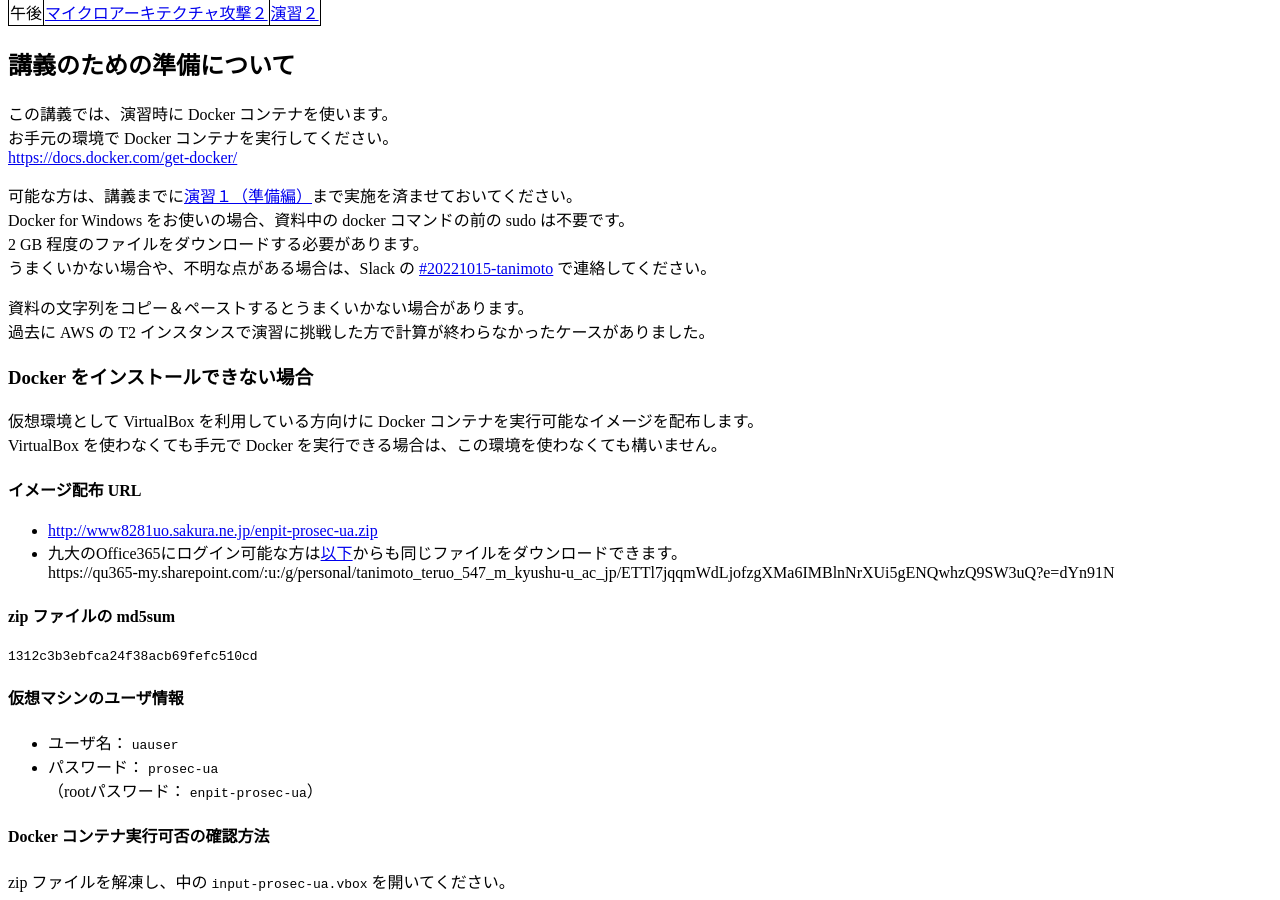
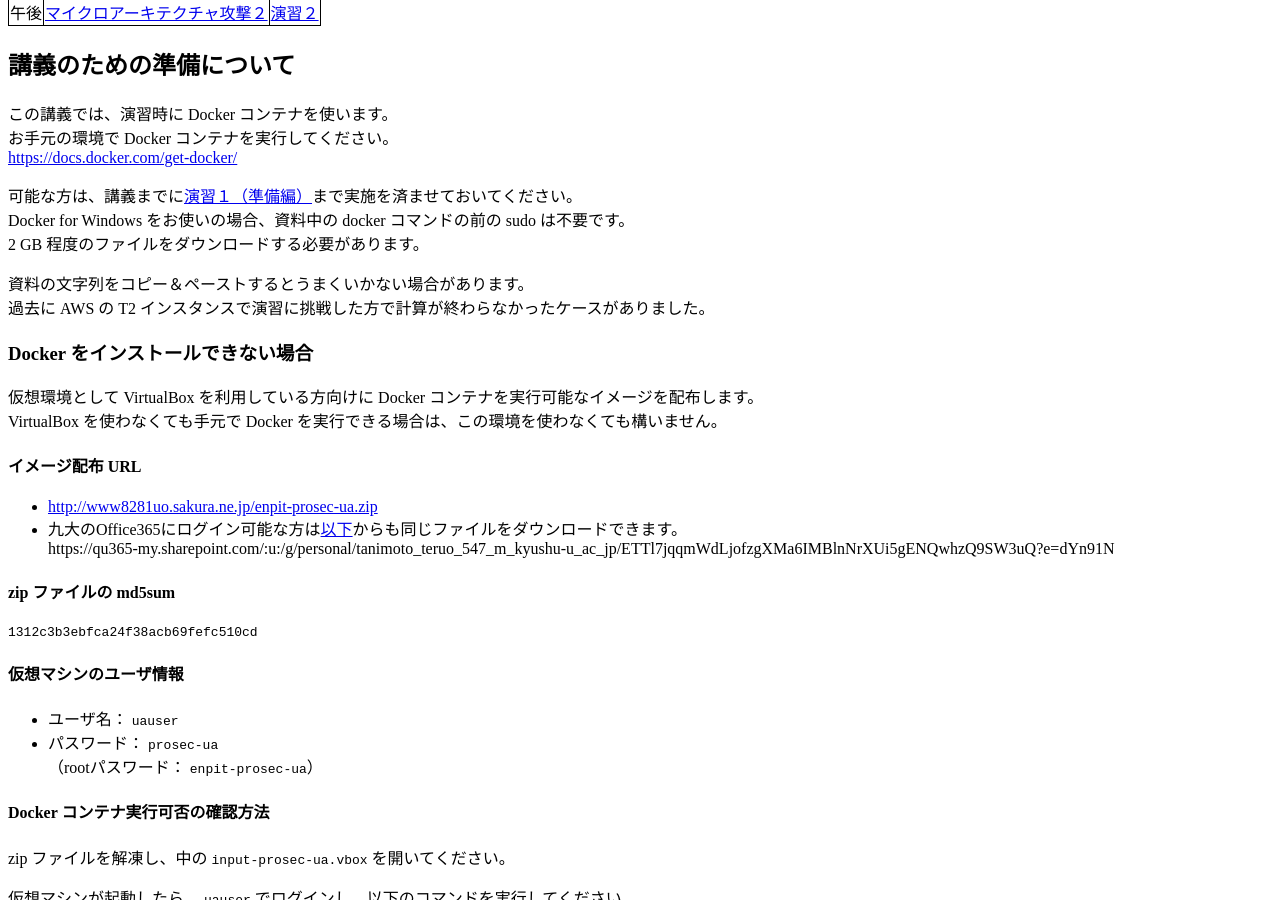
Before and after one commit to teruo41/teruo41.github.io, a Jekyll site: the page built from lectures/enpit-prosec-uarch2024.md, in a window 1280 px wide and 900 px high, scrolled down 516 px. Built offline with Jekyll 4.4.1, drawn with Linux system fonts in a browser that asks for light colours.

Commit message:
Update enpit-prosec-uarch2024.md

```diff
--- a/lectures/enpit-prosec-uarch2024.md
+++ b/lectures/enpit-prosec-uarch2024.md
@@ -41,7 +41,6 @@ table, th, td {
 可能な方は、講義までに[演習１（準備編）]({{ site.url }}/contents/enpit-prosec-uarch2022/MA-ex-1-v01.pdf)まで実施を済ませておいてください。
 Docker for Windows をお使いの場合、資料中の docker コマンドの前の sudo は不要です。
 2 GB 程度のファイルをダウンロードする必要があります。
-うまくいかない場合や、不明な点がある場合は、Slack の [#20221015-tanimoto](https://prosec-itseckun2022.slack.com/archives/C046440GJRY) で連絡してください。
 
 資料の文字列をコピー＆ペーストするとうまくいかない場合があります。
 過去に AWS の T2 インスタンスで演習に挑戦した方で計算が終わらなかったケースがありました。
```
